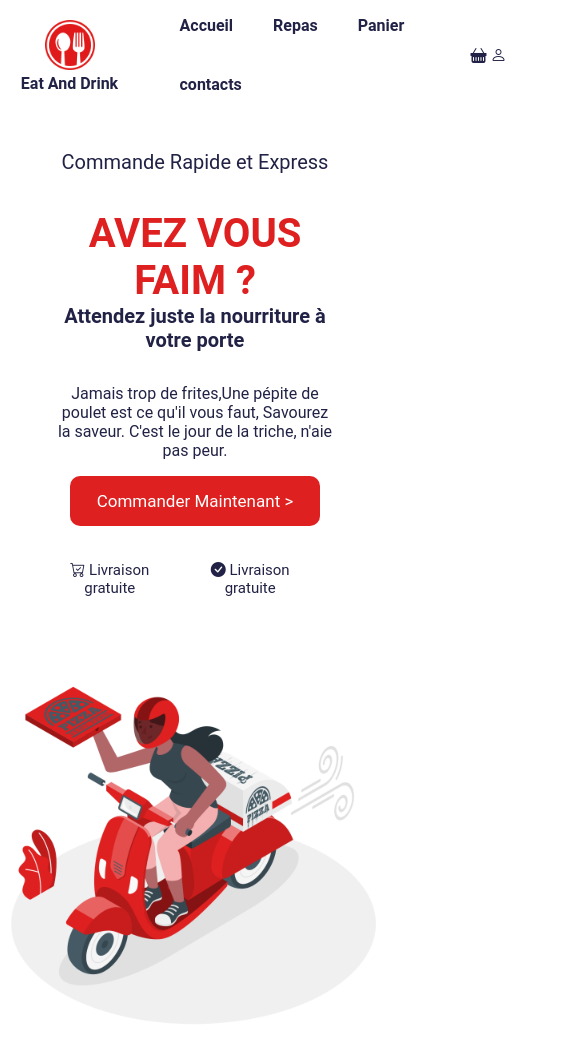
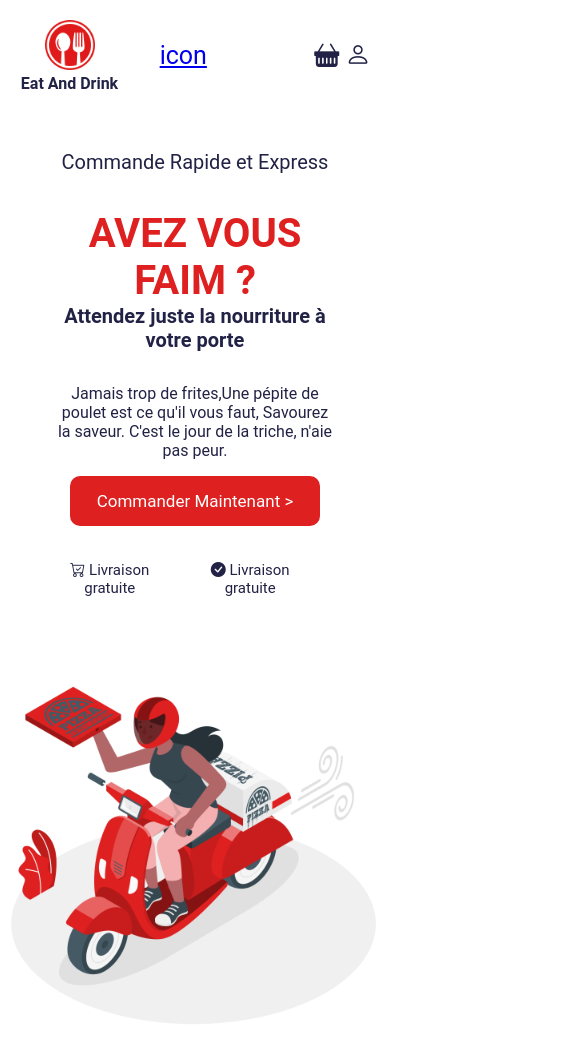
Before and after one commit to lilianeKenmogne/Eat-and-Drink, a plain HTML site: page pages/index.html in a window 390 px wide. Shown: the top 1050 px of the page, 585 px wide, since content can reach past the window. Drawn offline with nearby package versions, Linux system fonts and the light colour scheme.

Commit message:
amelioration du responsive au niveau de la barre de navigation

```diff
--- a/pages/index.html
+++ b/pages/index.html
@@ -37,12 +37,25 @@
                 <span>Eat and Drink</span>
             </div>
             <div id="nav">
+                <div id="previous-nav">
                     <ul>
                         <li>Accueil</li>
                         <li>Repas</li>
                         <li>Panier</li>
                         <li>contacts</li>
                     </ul>
+                </div>
+                <div id="new-nav">
+                    <a href="#" onclick="afficher()">icon</a>
+                    <div id="new-nav-menu">
+                        <ul>
+                            <li>Accueil</li>
+                            <li>Repas</li>
+                            <li>Panier</li>
+                            <li>contacts</li>
+                        </ul>
+                    </div>
+                </div>
             </div>
             <div id="actions">
                 <i class="bi bi-basket-fill"></i>
@@ -388,7 +401,17 @@
             <i class="bi bi-youtube"></i>
         </div>
     </footer>
-
+    <script>
+        function afficher() {
+            let x = document.getElementById("new-nav-menu");
+            if (x.style.display === "block") {
+                x.style.display = "none"
+            }
+            else {
+                x.style.display = "block"
+            }
+        }
+    </script>
 </body>
 
 </html>
--- a/style/responsive/style-nav.css
+++ b/style/responsive/style-nav.css
@@ -1,10 +1,17 @@
 nav {
     display: flex;
     flex-wrap: wrap;
-    flex-direction: column;
-    justify-content: center;
+    justify-content: space-between;
     align-items: center;
     height: 70px;
+
+}
+
+#nav {
+    width: 5%;
+    padding-right: 20px;
+    display: flex;
+    justify-content: flex-end;
 }
 
 .logo {
@@ -23,14 +30,33 @@ nav {
     font-size: 16px;
 }
 
+#previous-nav {
+    display: none;
+}
+
+#new-nav {
+    display: block;
+    font-size: 25px;
+}
+
+#new-nav-menu {
+    display: none;
+    position: absolute;
+    top: 70px;
+    font-size: 16px;
+}
+
 #nav ul {
-    list-style: none;
-    display: flex;
-    flex-wrap: wrap;
+    /* list-style: none;
+    flex-wrap: wrap; */
 }
 
 #nav ul li {
-    padding: 20px;
-    color: #212245;
-    font-weight: bolder;
+    color: white;
+    background-color: #3d3d4a;
+    padding: 5px;
 }
+
+#actions {
+    font-size: 25px;
+}
--- a/style/style-footer.css
+++ b/style/style-footer.css
@@ -6,6 +6,7 @@ footer {
     flex-direction: column;
     justify-content: center;
     align-items: center;
+
 }
 
 footer>div {
@@ -13,6 +14,8 @@ footer>div {
     justify-content: space-between;
     align-items: center;
     width: 90%;
+    flex-wrap: wrap;
+
 }
 
 footer>div>div {
--- a/style/style-nav.css
+++ b/style/style-nav.css
@@ -12,7 +12,6 @@ nav {
     display: flex;
     flex-direction: column;
     align-items: center;
-
 }
 
 .logo span {
@@ -21,6 +20,11 @@ nav {
     text-transform: capitalize;
     font-size: 16px;
 }
+
+#new-nav {
+    display: none;
+}
+
 
 #nav ul {
     list-style: none;
@@ -33,3 +37,7 @@ nav {
     color: #212245;
     font-weight: bolder;
 }
+
+#actions {
+    font-size: 20px;
+}
```
Also changed, not shown: pages/main.js (added). Lines whose indentation alone changed are shown as unchanged.
